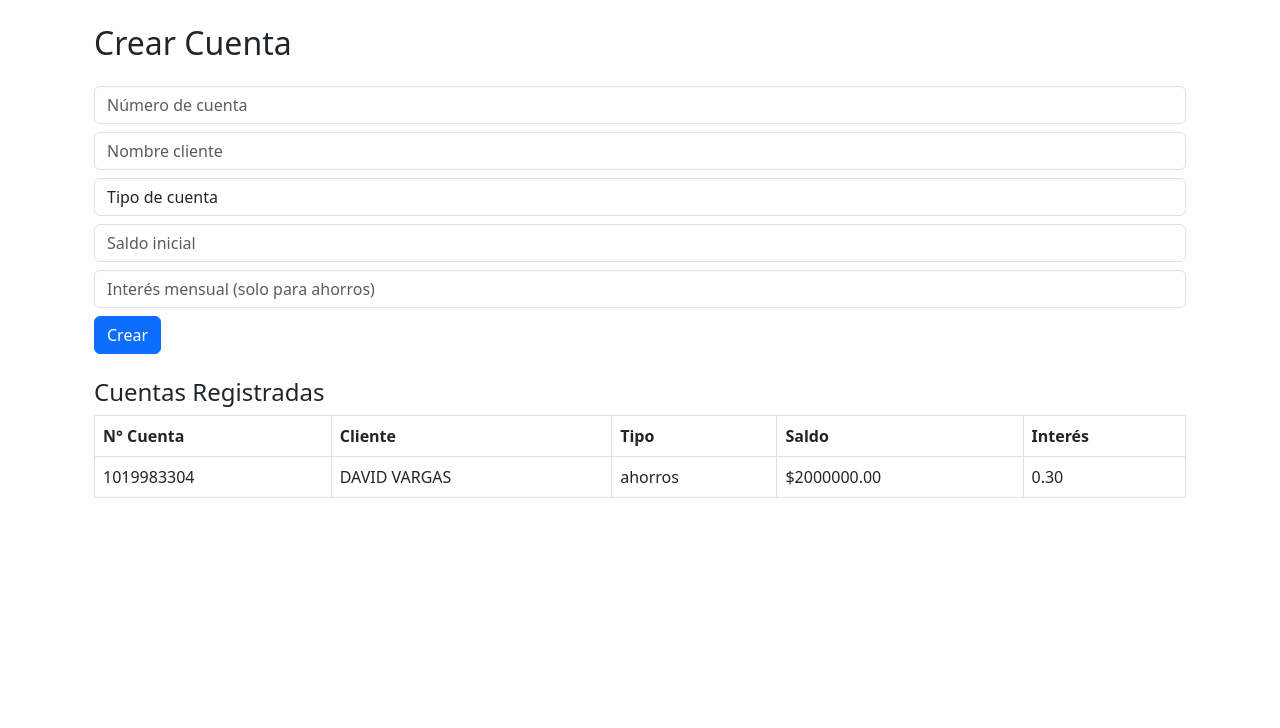
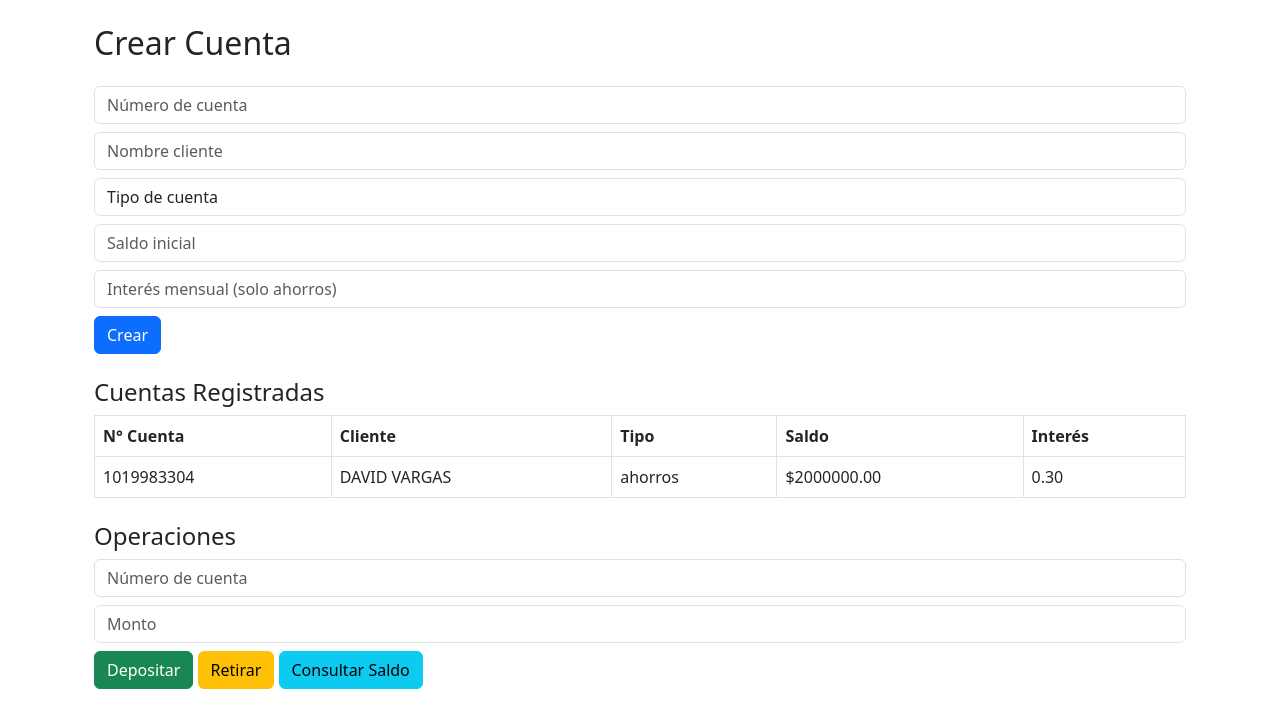
Before and after one commit to davidvargas2004/bancophp, a PHP site: page / in a window 1280 px wide. Shown: the top 728 px of the page. Run offline with PHP 8.4, Linux system fonts and the light colour scheme; the visitor is signed in with stand-in values (Sample User, id 1); data comes from the database, SQL or seed files in the repository.

Commit message:
depositar retirar

```diff
--- a/index.php
+++ b/index.php
@@ -6,11 +6,13 @@ if (!isset($_SESSION['acceso'])) {
 }
 
 require 'conexion.php';
-require 'Cuenta.php';
 
 $conn = (new Conexion())->conectar();
 
-if ($_SERVER["REQUEST_METHOD"] == "POST") {
+$mensaje = "";
+
+// Crear cuenta
+if ($_SERVER["REQUEST_METHOD"] == "POST" && isset($_POST['crear'])) {
     $numeroCuenta = $_POST['numero'];
     $nombreCliente = $_POST['nombre'];
     $tipo = $_POST['tipo'];
@@ -19,7 +21,70 @@ if ($_SERVER["REQUEST_METHOD"] == "POST") {
 
     $sql = "INSERT INTO cuentas (numero_cuenta, nombre_cliente, tipo_cuenta, saldo, interes_mensual)
             VALUES ('$numeroCuenta', '$nombreCliente', '$tipo', '$saldo', ".($interes ? "'$interes'" : "NULL").")";
-    $conn->query($sql);
+    if ($conn->query($sql)) {
+        $mensaje = "✅ Cuenta creada exitosamente.";
+    } else {
+        $mensaje = "❌ Error al crear la cuenta.";
+    }
+}
+
+// Depositar
+if (isset($_POST['depositar'])) {
+    $cuenta = $_POST['cuenta'];
+    $monto = $_POST['monto'];
+
+    $update = $conn->query("UPDATE cuentas SET saldo = saldo + $monto WHERE numero_cuenta = '$cuenta'");
+    if ($update && $conn->affected_rows > 0) {
+        $mensaje = "✅ Depósito de \$$monto realizado correctamente en la cuenta $cuenta.";
+    } else {
+        $mensaje = "❌ Cuenta no encontrada para depositar.";
+    }
+}
+
+// Retirar
+if (isset($_POST['retirar'])) {
+    $cuenta = $_POST['cuenta'];
+    $monto = $_POST['monto'];
+
+    $resultado = $conn->query("SELECT saldo, tipo_cuenta FROM cuentas WHERE numero_cuenta = '$cuenta'");
+    $cuentaDatos = $resultado->fetch_assoc();
+
+    if ($cuentaDatos) {
+        $saldoActual = $cuentaDatos['saldo'];
+        $tipo = $cuentaDatos['tipo_cuenta'];
+
+        if ($tipo == 'corriente') {
+            $nuevoSaldo = $saldoActual - $monto - ($monto * 0.004);
+            if ($nuevoSaldo >= -300000) {
+                $conn->query("UPDATE cuentas SET saldo = $nuevoSaldo WHERE numero_cuenta = '$cuenta'");
+                $mensaje = "✅ Retiro de \$$monto realizado en cuenta corriente $cuenta. Nuevo saldo: \$$nuevoSaldo.";
+            } else {
+                $mensaje = "⚠️ Excede el límite de sobregiro permitido en cuenta corriente.";
+            }
+        } else {
+            if ($monto <= $saldoActual) {
+                $nuevoSaldo = $saldoActual - $monto;
+                $conn->query("UPDATE cuentas SET saldo = $nuevoSaldo WHERE numero_cuenta = '$cuenta'");
+                $mensaje = "✅ Retiro de \$$monto realizado en cuenta de ahorros $cuenta. Nuevo saldo: \$$nuevoSaldo.";
+            } else {
+                $mensaje = "⚠️ Saldo insuficiente en cuenta de ahorros.";
+            }
+        }
+    } else {
+        $mensaje = "❌ Cuenta no encontrada para retiro.";
+    }
+}
+
+// Consultar saldo
+if (isset($_POST['consultar'])) {
+    $cuenta = $_POST['cuenta'];
+    $resultado = $conn->query("SELECT saldo FROM cuentas WHERE numero_cuenta = '$cuenta'");
+    $cuentaDatos = $resultado->fetch_assoc();
+    if ($cuentaDatos) {
+        $mensaje = "📊 Saldo actual de la cuenta $cuenta: \$".$cuentaDatos['saldo'].".";
+    } else {
+        $mensaje = "❌ Cuenta no encontrada para consulta.";
+    }
 }
 ?>
 
@@ -30,8 +95,10 @@ if ($_SERVER["REQUEST_METHOD"] == "POST") {
     <link href="https://cdnjs.cloudflare.com/ajax/libs/bootstrap/5.3.0/css/bootstrap.min.css" rel="stylesheet">
 </head>
 <body class="container p-4">
+
     <h2 class="mb-4">Crear Cuenta</h2>
     <form method="post" class="mb-4">
+        <input type="hidden" name="crear" value="1">
         <input type="number" name="numero" class="form-control mb-2" placeholder="Número de cuenta" required>
         <input type="text" name="nombre" class="form-control mb-2" placeholder="Nombre cliente" required>
         <select name="tipo" class="form-control mb-2" required>
@@ -40,7 +107,7 @@ if ($_SERVER["REQUEST_METHOD"] == "POST") {
             <option value="corriente">Corriente</option>
         </select>
         <input type="number" step="0.01" name="saldo" class="form-control mb-2" placeholder="Saldo inicial" required>
-        <input type="number" step="0.01" name="interes" class="form-control mb-2" placeholder="Interés mensual (solo para ahorros)">
+        <input type="number" step="0.01" name="interes" class="form-control mb-2" placeholder="Interés mensual (solo ahorros)">
         <button class="btn btn-primary">Crear</button>
     </form>
 
@@ -60,5 +127,19 @@ if ($_SERVER["REQUEST_METHOD"] == "POST") {
         }
         ?>
     </table>
+
+    <h4 class="mt-4">Operaciones</h4>
+    <form method="post" class="mb-3">
+        <input type="text" name="cuenta" class="form-control mb-2" placeholder="Número de cuenta" required>
+        <input type="number" step="0.01" name="monto" class="form-control mb-2" placeholder="Monto">
+        <button name="depositar" class="btn btn-success">Depositar</button>
+        <button name="retirar" class="btn btn-warning">Retirar</button>
+        <button name="consultar" class="btn btn-info">Consultar Saldo</button>
+    </form>
+
+    <?php if ($mensaje): ?>
+        <div class="alert alert-info"><?php echo $mensaje; ?></div>
+    <?php endif; ?>
+
 </body>
 </html>
```
